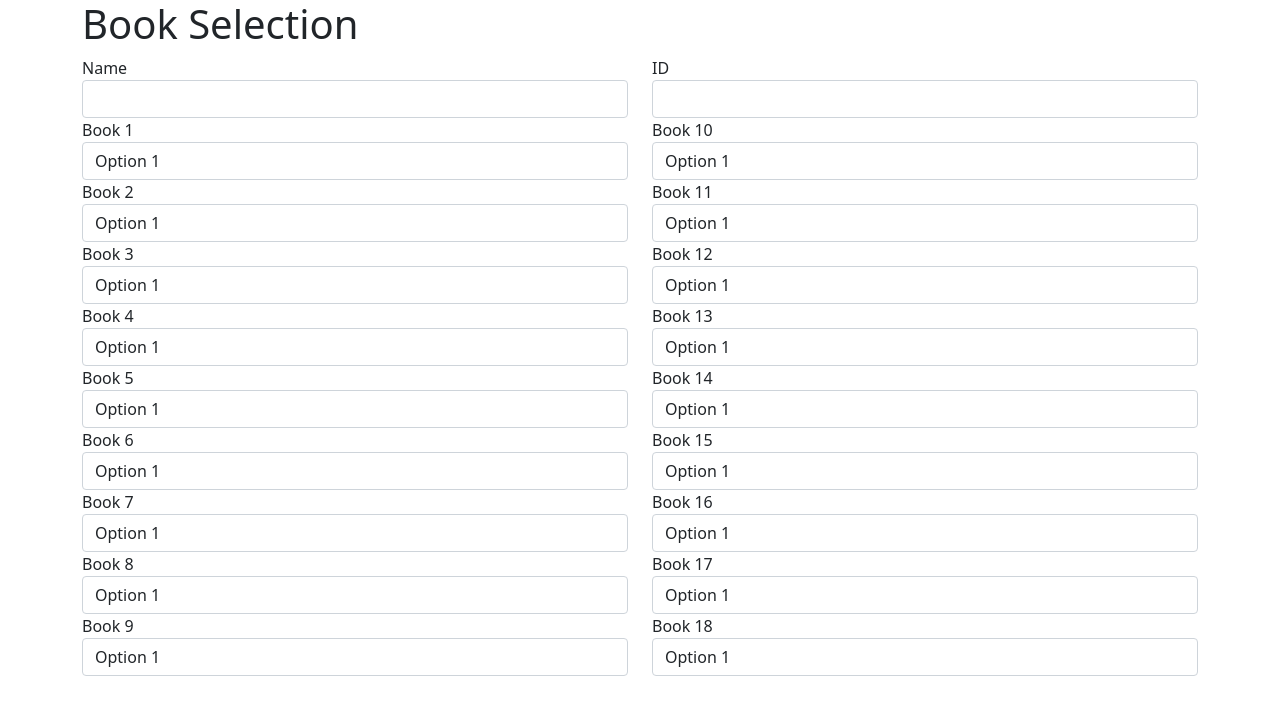
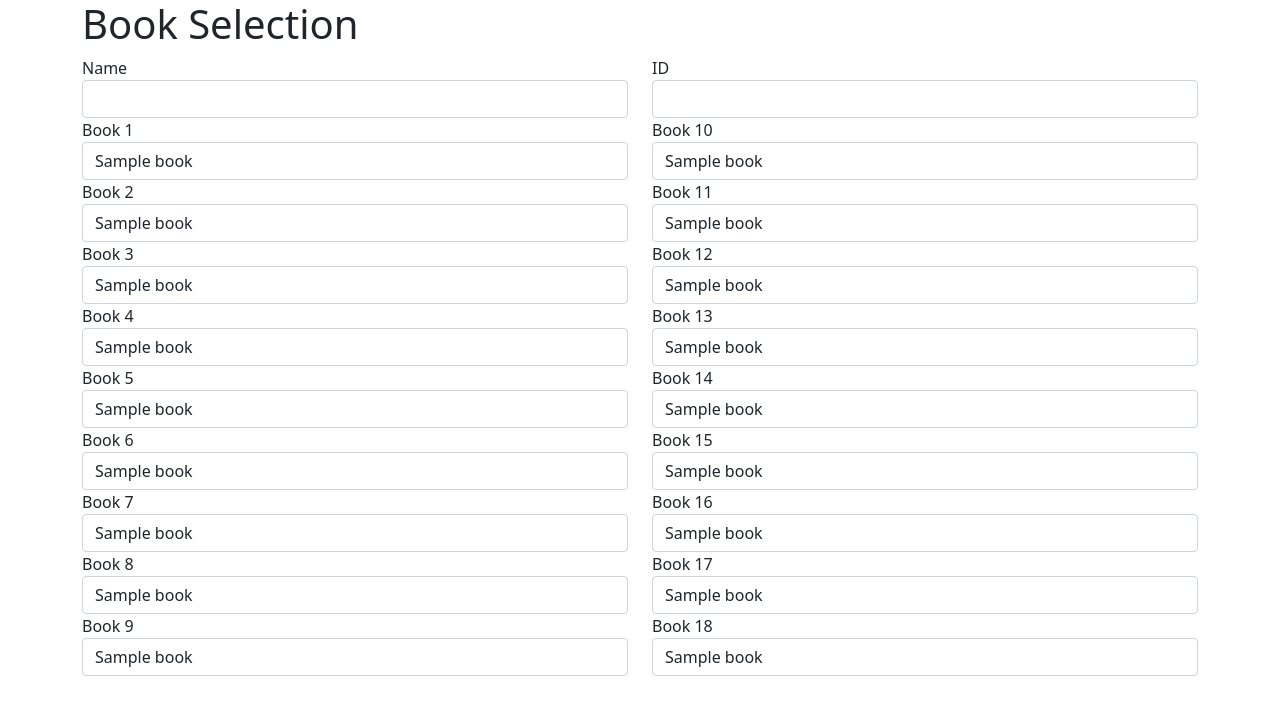
Before and after one commit to AumPauskar/lms, a Flask app: page /faculty in a window 1280 px wide. Shown: the top 715 px of the page. Run offline with Flask 3, Linux system fonts and the light colour scheme; tables that the repository leaves empty hold one stand-in row (values such as "Sample post").

Commit message:
Faculty displays SQL data

```diff
--- a/app.py
+++ b/app.py
@@ -19,8 +19,17 @@ def about():
 	return render_template('admin.html')
 
 @app.route('/faculty')
-def contact():
-	return render_template('faculty.html')
+def faculty():
+	db = mysql.connector.connect (
+	host="localhost",
+	user="root",
+	password=sql_passwd,
+	database="lms"
+	)
+	cursor = db.cursor()
+	cursor.execute("SELECT * FROM books")
+	book_names = cursor.fetchall()
+	return render_template('faculty.html', book_names = book_names)
 
 @app.route('/student', methods=['GET', 'POST'])
 def student():
@@ -33,7 +42,7 @@ def student():
 	cursor = db.cursor()
 	cursor.execute("SELECT * FROM books")
 	book_names = cursor.fetchall()
-	return render_template('student.html', book_names=book_names)
+	return render_template('student.html', book_names = book_names)
 # ------------------------------
 
 # populating database
--- a/templates/faculty.html
+++ b/templates/faculty.html
@@ -9,6 +9,7 @@
 <body>
   <div class="container">
 	<h1>Book Selection</h1>
+	<form action="/" method="post">
 		<div class="row">
 			<div class="col-md-6">
 			<label for="name">Name</label>
@@ -24,56 +25,65 @@
 				<div class="col-md-6">
 					<label for="book-1">Book 1</label>
 					<select class="form-control" id="book-1">
-					<option value="1">Option 1</option>
-					<option value="2">Option 2</option>
+					{% for book_name in book_names %}
+						<option value="{{ book_name[1] }}">{{ book_name[1] }}</option>
+					{% endfor %}
 					</select>
 
 					<label for="book-2">Book 2</label>
 					<select class="form-control" id="book-2">
-					<option value="1">Option 1</option>
-					<option value="2">Option 2</option>
+					{% for book_name in book_names %}
+						<option value="{{ book_name[1] }}">{{ book_name[1] }}</option>
+					{% endfor %}
 					</select>
 
 					<label for="book-3">Book 3</label>
 					<select class="form-control" id="book-3">
-					<option value="1">Option 1</option>
-					<option value="2">Option 2</option>
+					{% for book_name in book_names %}
+						<option value="{{ book_name[1] }}">{{ book_name[1] }}</option>
+					{% endfor %}
 					</select>
 
 					<label for="book-4">Book 4</label>
 					<select class="form-control" id="book-4">
-					<option value="1">Option 1</option>
-					<option value="2">Option 2</option>
+					{% for book_name in book_names %}
+						<option value="{{ book_name[1] }}">{{ book_name[1] }}</option>
+					{% endfor %}
 					</select>
 
 					<label for="book-5">Book 5</label>
 					<select class="form-control" id="book-5">
-					<option value="1">Option 1</option>
-					<option value="2">Option 2</option>
+					{% for book_name in book_names %}
+						<option value="{{ book_name[1] }}">{{ book_name[1] }}</option>
+					{% endfor %}
 					</select>
 
 					<label for="book-6">Book 6</label>
 					<select class="form-control" id="book-6">
-					<option value="1">Option 1</option>
-					<option value="2">Option 2</option>
+					{% for book_name in book_names %}
+						<option value="{{ book_name[1] }}">{{ book_name[1] }}</option>
+					{% endfor %}
 					</select>
 
 					<label for="book-7">Book 7</label>
 					<select class="form-control" id="book-7">
-					<option value="1">Option 1</option>
-					<option value="2">Option 2</option>
+					{% for book_name in book_names %}
+						<option value="{{ book_name[1] }}">{{ book_name[1] }}</option>
+					{% endfor %}
 					</select>
 
 					<label for="book-8">Book 8</label>
 					<select class="form-control" id="book-8">
-					<option value="1">Option 1</option>
-					<option value="2">Option 2</option>
+					{% for book_name in book_names %}
+						<option value="{{ book_name[1] }}">{{ book_name[1] }}</option>
+					{% endfor %}
 					</select>
 
 					<label for="book-9">Book 9</label>
 					<select class="form-control" id="book-9">
-					<option value="1">Option 1</option>
-					<option value="2">Option 2</option>
+					{% for book_name in book_names %}
+						<option value="{{ book_name[1] }}">{{ book_name[1] }}</option>
+					{% endfor %}
 					</select>
 				</div>
 				<!-- column 2 -->
@@ -81,58 +91,68 @@
 
 					<label for="book-10">Book 10</label>
 					<select class="form-control" id="book-10">
-					<option value="1">Option 1</option>
-					<option value="2">Option 2</option>
+					{% for book_name in book_names %}
+						<option value="{{ book_name[1] }}">{{ book_name[1] }}</option>
+					{% endfor %}
 					</select>
 
 					<label for="book-11">Book 11</label>
 					<select class="form-control" id="book-11">
-					<option value="1">Option 1</option>
-					<option value="2">Option 2</option>
+					{% for book_name in book_names %}
+						<option value="{{ book_name[1] }}">{{ book_name[1] }}</option>
+					{% endfor %}
 					</select>
 
 					<label for="book-12">Book 12</label>
 					<select class="form-control" id="book-12">
-					<option value="1">Option 1</option>
-					<option value="2">Option 2</option>
+					{% for book_name in book_names %}
+						<option value="{{ book_name[1] }}">{{ book_name[1] }}</option>
+					{% endfor %}
 					</select>
 
 					<label for="book-13">Book 13</label>
 					<select class="form-control" id="book-13">
-					<option value="1">Option 1</option>
-					<option value="2">Option 2</option>
+					{% for book_name in book_names %}
+						<option value="{{ book_name[1] }}">{{ book_name[1] }}</option>
+					{% endfor %}
 					</select>
 
 					<label for="book-14">Book 14</label>
 					<select class="form-control" id="book-14">
-					<option value="1">Option 1</option>
-					<option value="2">Option 2</option>
+					{% for book_name in book_names %}
+						<option value="{{ book_name[1] }}">{{ book_name[1] }}</option>
+					{% endfor %}
 					</select>
 
 					<label for="book-15">Book 15</label>
 					<select class="form-control" id="book-15">
-					<option value="1">Option 1</option>
-					<option value="2">Option 2</option>
+					{% for book_name in book_names %}
+						<option value="{{ book_name[1] }}">{{ book_name[1] }}</option>
+					{% endfor %}
 					</select>
 
 					<label for="book-16">Book 16</label>
 					<select class="form-control" id="book-16">
-					<option value="1">Option 1</option>
-					<option value="2">Option 2</option>
+					{% for book_name in book_names %}
+						<option value="{{ book_name[1] }}">{{ book_name[1] }}</option>
+					{% endfor %}
 					</select>
 
 					<label for="book-17">Book 17</label>
 					<select class="form-control" id="book-17">
-					<option value="1">Option 1</option>
-					<option value="2">Option 2</option>
+					{% for book_name in book_names %}
+						<option value="{{ book_name[1] }}">{{ book_name[1] }}</option>
+					{% endfor %}
 					</select>
 
 					<label for="book-18">Book 18</label>
 					<select class="form-control" id="book-18">
-					<option value="1">Option 1</option>
-					<option value="2">Option 2</option>
+					{% for book_name in book_names %}
+						<option value="{{ book_name[1] }}">{{ book_name[1] }}</option>
+					{% endfor %}
 					</select>
 			</div>
 		</div>
+	</form>
 </body>
 </html>
```
Lines whose indentation alone changed are shown as unchanged.
